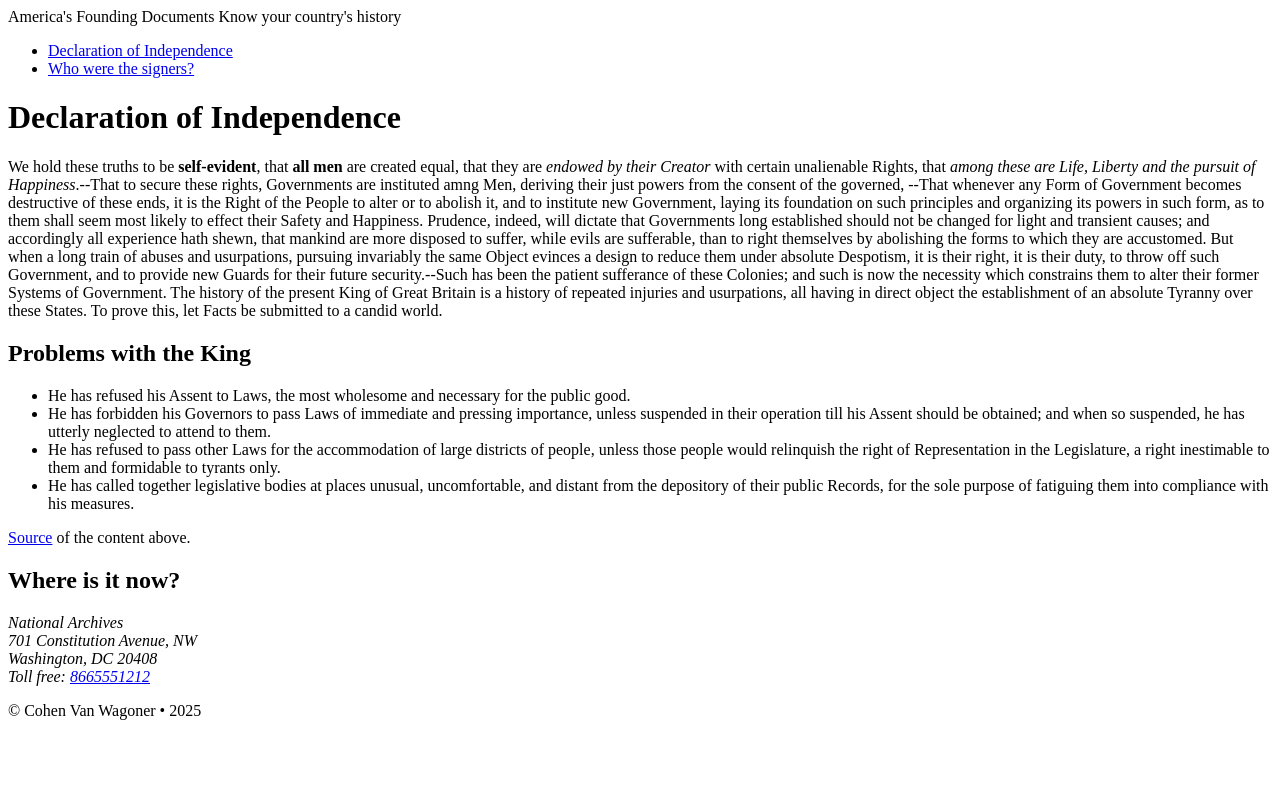
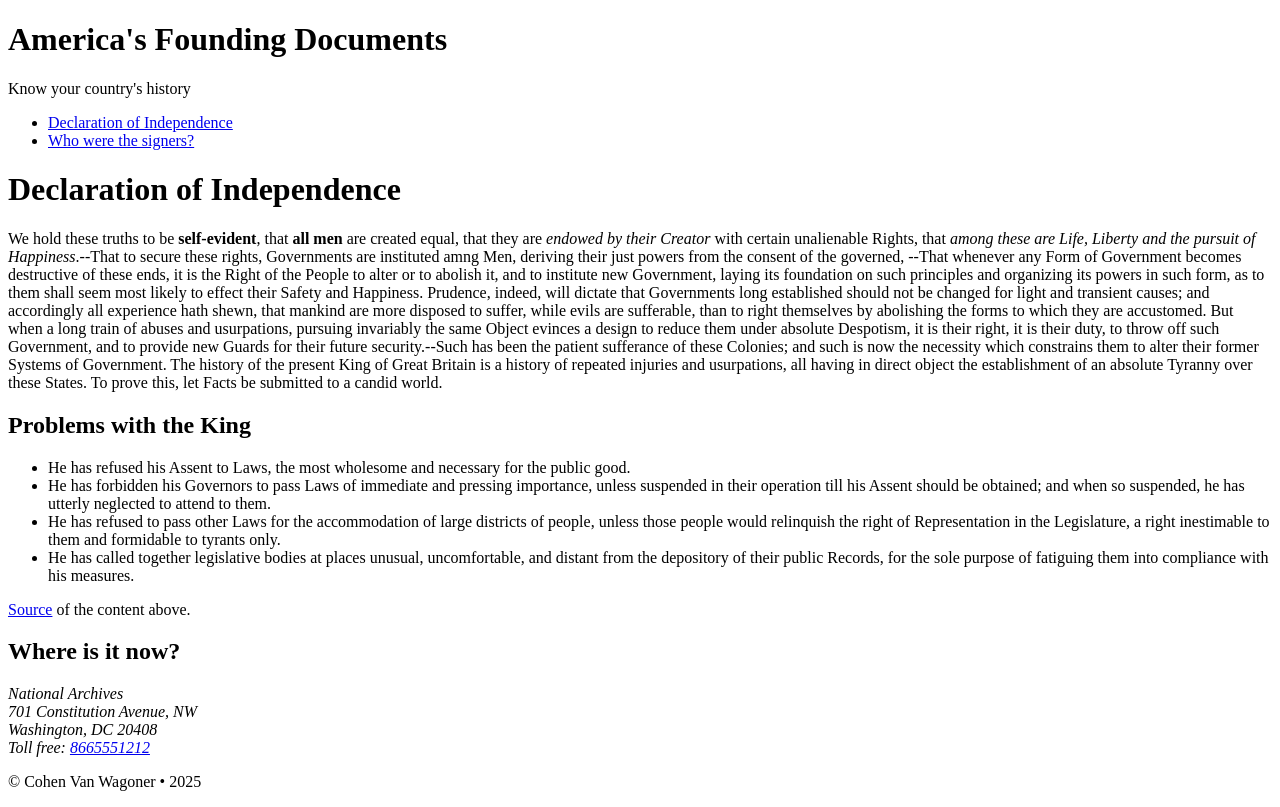
Before and after one commit to CMVanwagoner/dwdd1600, a plain HTML site: page 03follow-along/index.html in a window 1280 px wide. Drawn offline with Linux system fonts and the light colour scheme.

Commit message:
Update index.html

```diff
--- a/03follow-along/index.html
+++ b/03follow-along/index.html
@@ -13,10 +13,10 @@
 <body>
     <!--This is the start of the Header-->
     <header>
-        <span>
-            America's Founding Documents
-            Know your country's history
-        </span>
+
+            <h1>America's Founding Documents</h1>
+            <p>Know your country's history</p>
+
 
 
     </header>
```
